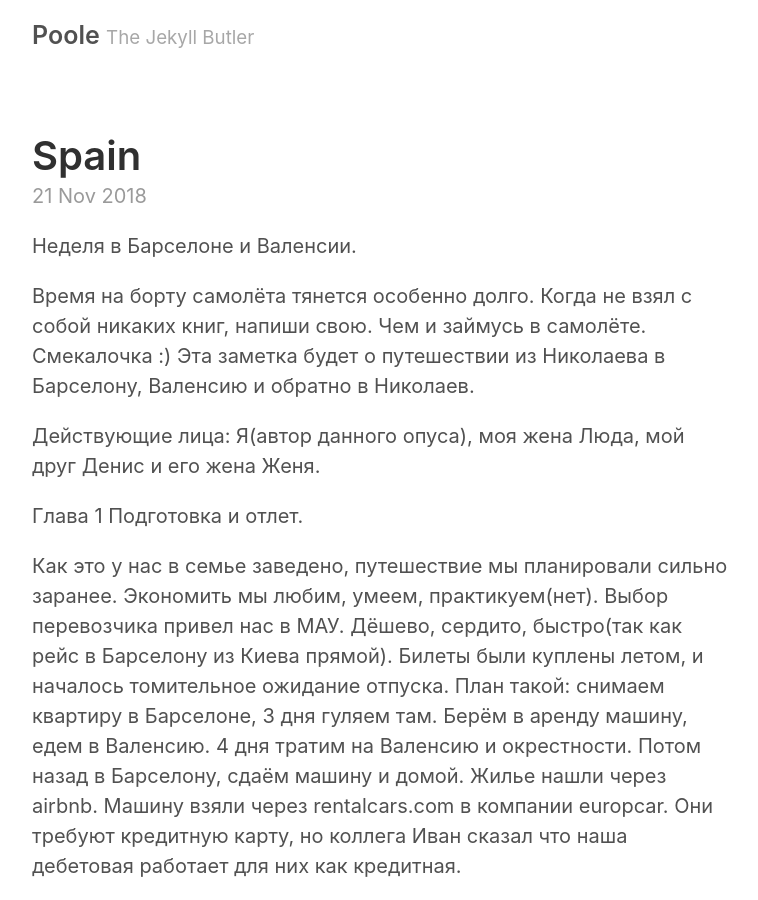
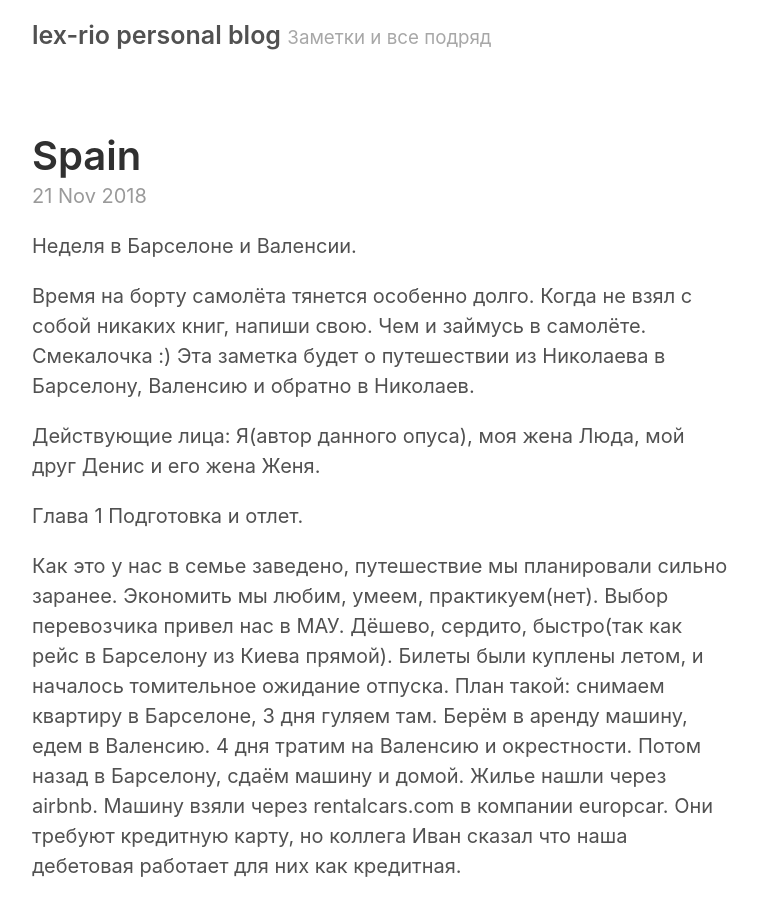
Before and after one commit to lex-rio/blog, a Jekyll site: the page built from index.html, in a window 1280 px wide and 900 px high. Shown: the whole window, without its empty margins (258-1016 px from the left). Built offline with Jekyll 4.4.1, drawn with Linux system fonts in a browser that asks for light colours; the list of posts is cut into pages by our own code; some of the changed lines change nothing that is shown.

Commit message:
some updates

```diff
--- a/_config.yml
+++ b/_config.yml
@@ -2,8 +2,8 @@
 permalink:           pretty
 
 # Setup
-title:               Poole
-tagline:             The Jekyll Butler
+title:               lex-rio personal blog
+tagline:             Заметки и все подряд
 url:                 http://getpoole.com
 paginate:            1
 baseurl:             ""
@@ -17,14 +17,14 @@ sass:
 
 # About/contact
 author:
-  name:              Mark Otto
-  url:               https://twitter.com/mdo
-  email:             markdotto@gmail.com
+  name:              Alex Orishchuk
+  url:               https://www.instagram.com/lex_rio
+  email:             kushchiro@gmail.com
 
 # Custom vars
 version:             2.0.0
 github:
-  repo:              https://github.com/poole/poole
+  repo:              https://github.com/lex-rio/blog
 
 # Gems
 gems:
```
